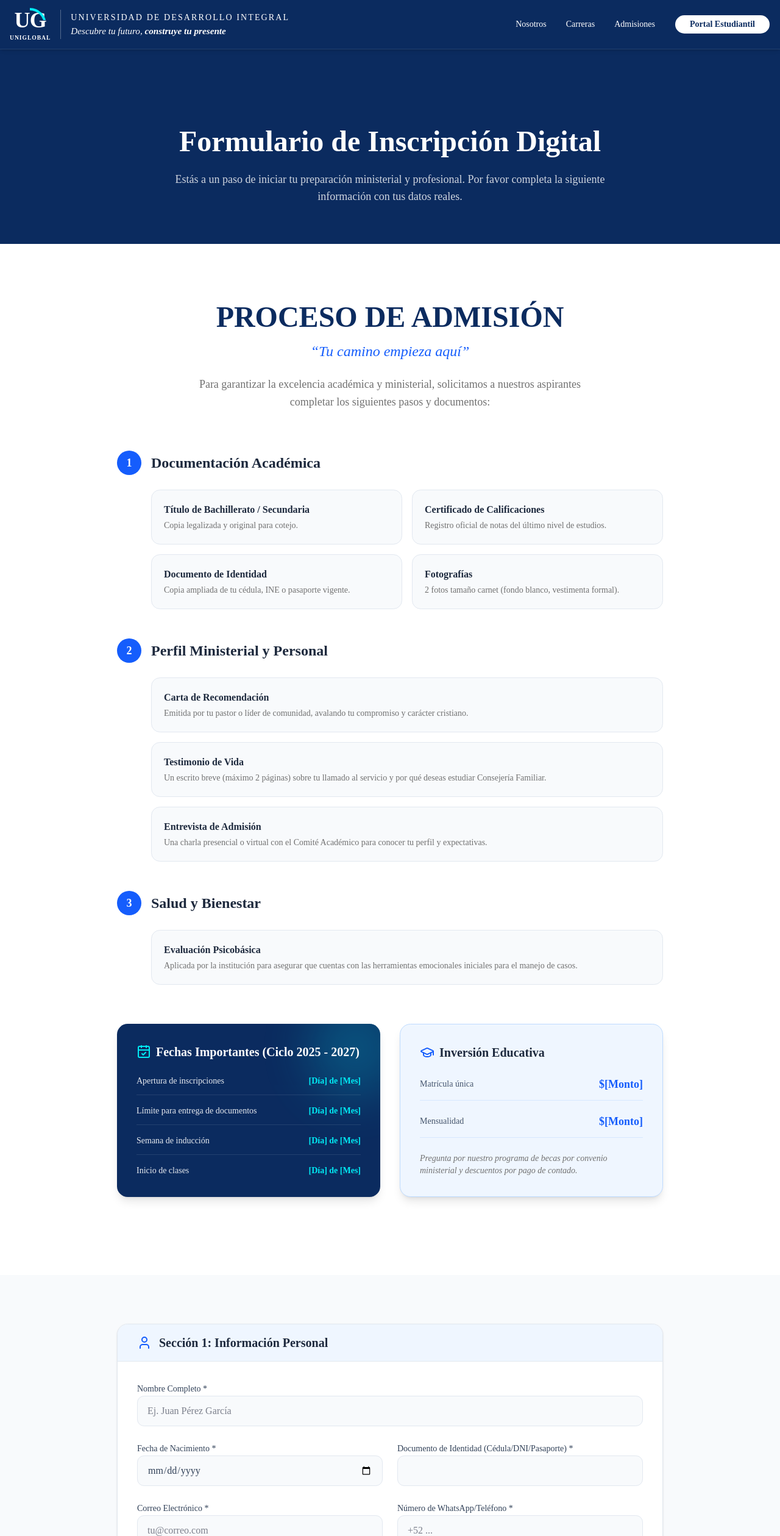
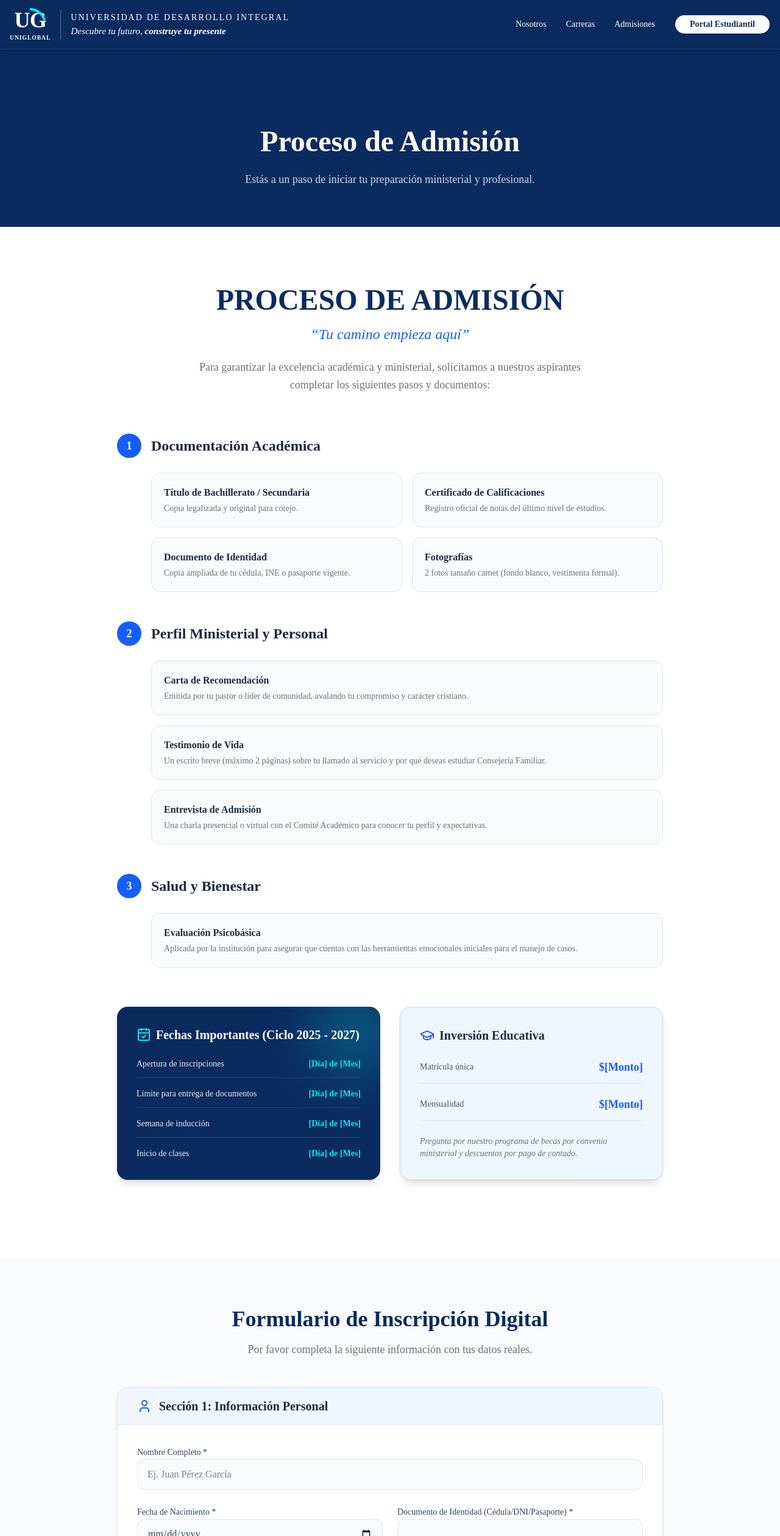
Before and after one commit to universidaduniglobal/antigravity, a Next.js app: page /inscripcion in a window 1280 px wide. Shown: the top 2519 px of the page at 61% size. Built offline with nearby package versions, Linux system fonts and the light colour scheme.

Commit message:
style: move form title before form fields, update header to Proceso de Admision

```diff
--- a/src/app/inscripcion/page.tsx
+++ b/src/app/inscripcion/page.tsx
@@ -13,9 +13,9 @@ export default function InscripcionPage() {
       {/* Header */}
       <section className="pt-32 pb-16 bg-primary text-primary-foreground">
         <div className="container mx-auto px-4 text-center max-w-3xl">
-          <h1 className="text-4xl md:text-5xl font-bold mb-6">Formulario de Inscripción Digital</h1>
+          <h1 className="text-4xl md:text-5xl font-bold mb-6">Proceso de Admisión</h1>
           <p className="text-lg text-primary-foreground/80">
-            Estás a un paso de iniciar tu preparación ministerial y profesional. Por favor completa la siguiente información con tus datos reales.
+            Estás a un paso de iniciar tu preparación ministerial y profesional.
           </p>
         </div>
       </section>
@@ -154,6 +154,13 @@ export default function InscripcionPage() {
       <section className="py-12 md:py-20 bg-slate-50 dark:bg-slate-950">
         <div className="container mx-auto px-4">
           <div className="max-w-4xl mx-auto">
+            {/* Título del formulario */}
+            <div className="text-center mb-12">
+              <h2 className="text-3xl md:text-4xl font-bold text-primary mb-4">Formulario de Inscripción Digital</h2>
+              <p className="text-muted-foreground text-lg max-w-2xl mx-auto">
+                Por favor completa la siguiente información con tus datos reales.
+              </p>
+            </div>
             {/*
               Formulario conectado a Formspree
             */}
```
